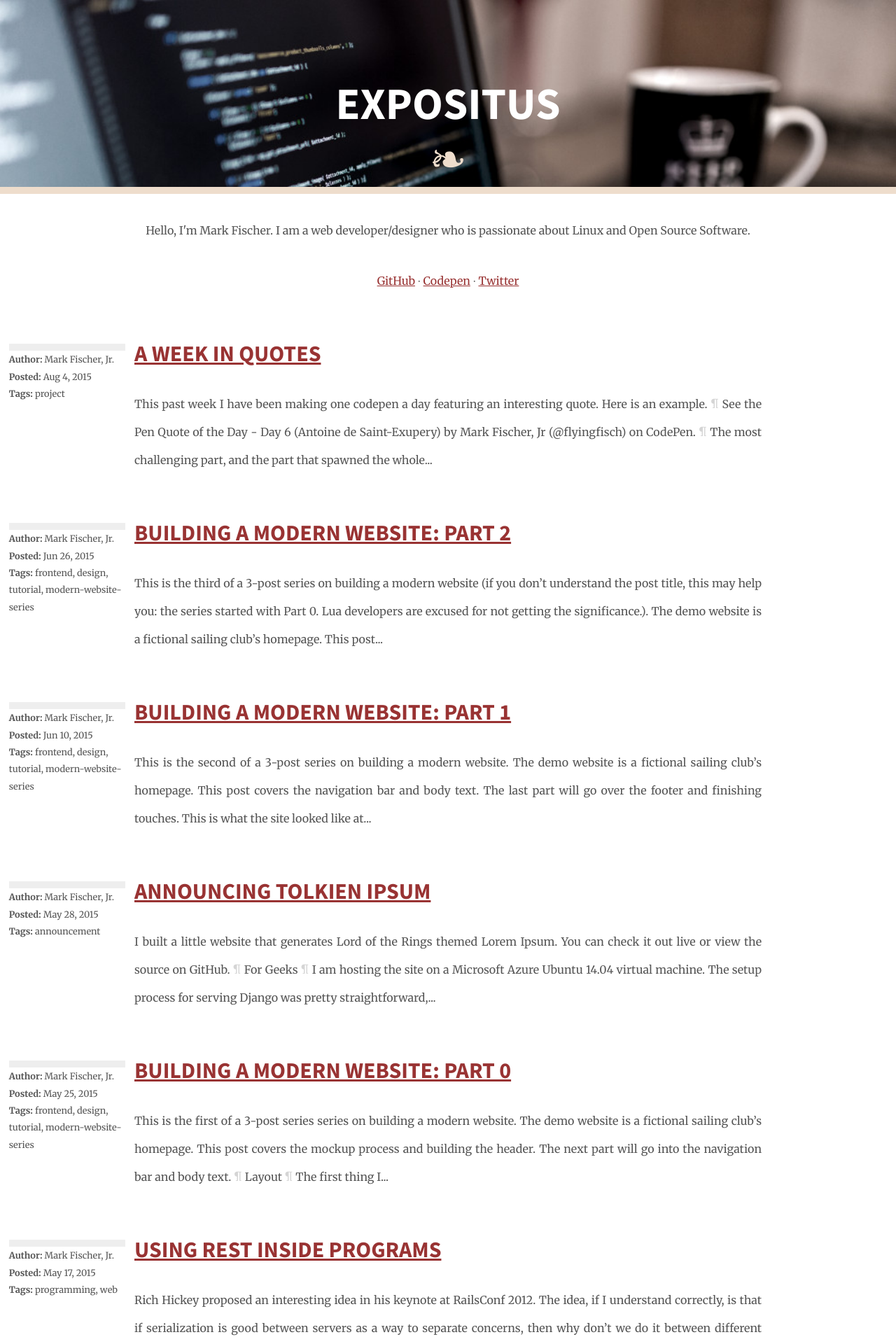
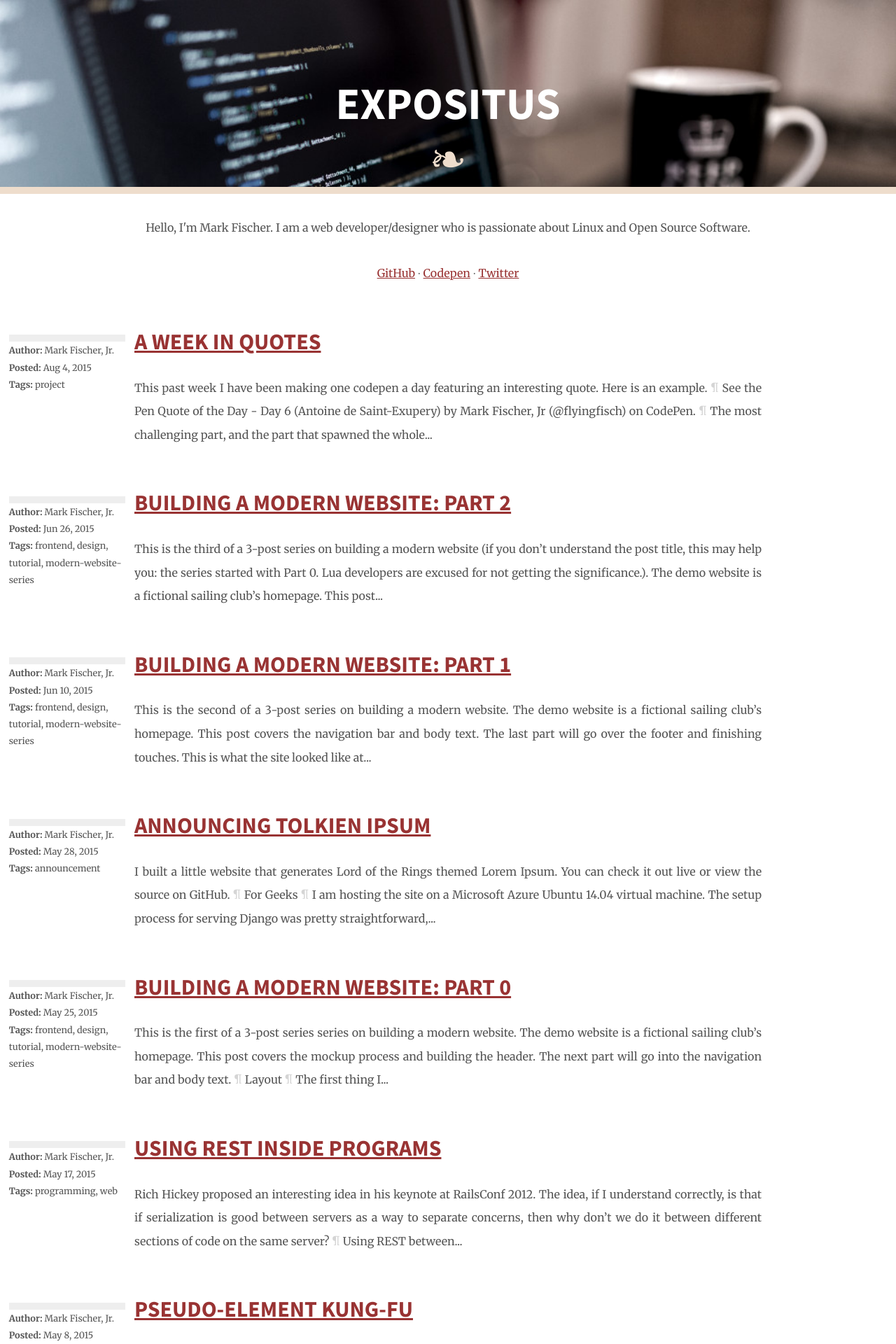
Before and after one commit to flyingfisch/flyingfisch.github.io-src, a Jekyll site: the page built from index.html, in a window 1280 px wide. Shown: the top 1920 px of the page at 70% size. Built offline with Jekyll 4.4.1, drawn with Linux system fonts in a browser that asks for light colours; the list of posts is cut into pages by our own code.

Commit message:
Update _layout.scss

```diff
--- a/_sass/_layout.scss
+++ b/_sass/_layout.scss
@@ -240,7 +240,7 @@ nav.article {
 }
 
 article.post {
-    line-height: 2.5em;
+    line-height: 2.1rem;
     color: $foreground + #333;
 
     p {
```
